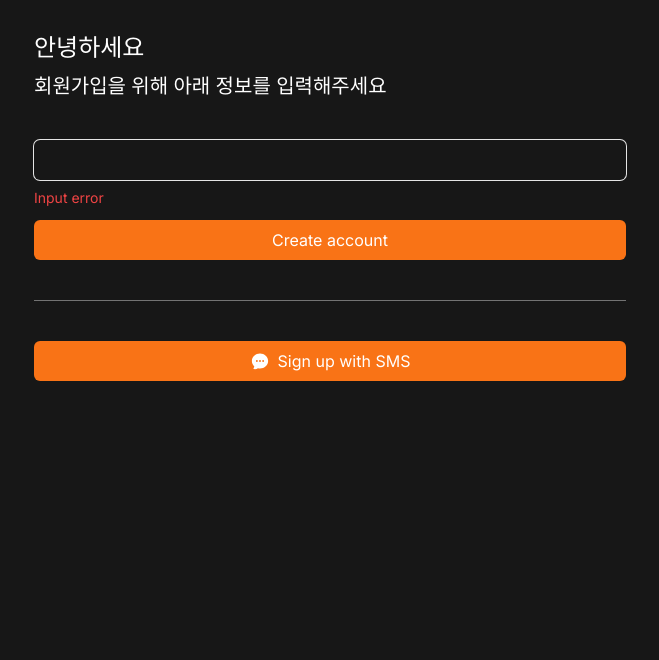
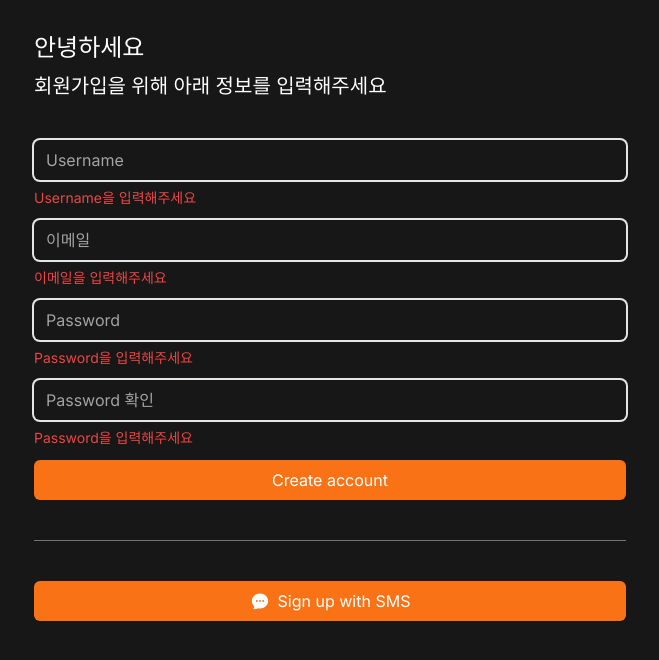
Before and after one commit to freejak5520/carrot-market-clone, a Next.js app: page /create-account in a window 1280 px wide. Shown: the top 660 px of the page, without its empty margins (310-969 px from the left). Built offline with nearby package versions, Linux system fonts and the light colour scheme.

Commit message:
input component

```diff
--- a/app/create-account/page.tsx
+++ b/app/create-account/page.tsx
@@ -1,4 +1,5 @@
-import { DevicePhoneMobileIcon } from "@heroicons/react/24/outline";
+import FormButton from "@/components/form-btn";
+import FormInput from "@/components/form-input";
 import { ChatBubbleOvalLeftEllipsisIcon } from "@heroicons/react/24/solid";
 import Link from "next/link";
 
@@ -10,11 +11,31 @@ const CreateAccountPage = () => {
         <h2 className="text-xl">회원가입을 위해 아래 정보를 입력해주세요</h2>
       </div>
       <form className="flex flex-col gap-3">
-        <div className="flex flex-col gap-2">
-          <input className="focus::outline-none h-10 w-full rounded-md border-none bg-transparent ring-1 ring-neutral-200 placeholder:text-neutral-400 focus:ring-2 focus:ring-orange-500" />
-          <span className="text-sm text-red-500">Input error</span>
-        </div>
-        <button className="btn-primary h-10">Create account</button>
+        <FormInput
+          type="text"
+          placeholder="Username"
+          required
+          errors={["Username을 입력해주세요"]}
+        />
+        <FormInput
+          type="email"
+          placeholder="이메일"
+          required
+          errors={["이메일을 입력해주세요"]}
+        />
+        <FormInput
+          type="password"
+          placeholder="Password"
+          required
+          errors={["Password을 입력해주세요"]}
+        />
+        <FormInput
+          type="password"
+          placeholder="Password 확인"
+          required
+          errors={["Password을 입력해주세요"]}
+        />
+        <FormButton loading={false}>Create account</FormButton>
       </form>
       <div className="h-px w-full bg-neutral-500" />
       <div className="flex flex-col gap-2">
--- /dev/null
+++ b/components/form-btn.tsx
@@ -0,0 +1,25 @@
+import { ArrowPathIcon } from "@heroicons/react/24/solid";
+
+interface FormButtonProps {
+  loading: boolean;
+  children: React.ReactNode;
+}
+
+const FormButton = ({ loading = false, children }: FormButtonProps) => {
+  return (
+    <button
+      className="btn-primary h-10 disabled:cursor-not-allowed disabled:bg-neutral-400 disabled:text-neutral-300"
+      disabled={loading}
+    >
+      {loading ? (
+        <span className="flex items-center justify-center">
+          <ArrowPathIcon className="size-6 animate-spin" />
+        </span>
+      ) : (
+        children
+      )}
+    </button>
+  );
+};
+
+export default FormButton;
--- /dev/null
+++ b/components/form-input.tsx
@@ -0,0 +1,31 @@
+import { HTMLInputTypeAttribute } from "react";
+
+// interface, type 어느정도는 취향 차이
+// type의 기능이 필요하기 전 까지 interface를 사용
+// type의 기능이란?
+interface FormInputProps {
+  type: HTMLInputTypeAttribute | undefined;
+  placeholder: string;
+  required: boolean;
+  errors: string[];
+}
+
+const FormInput = ({ type, placeholder, required, errors }: FormInputProps) => {
+  return (
+    <div className="flex flex-col gap-2">
+      <input
+        className="h-10 w-full rounded-md border-none bg-transparent ring-2 ring-neutral-200 transition placeholder:text-neutral-400 focus:outline-none focus:ring-4 focus:ring-orange-500"
+        type={type}
+        placeholder={placeholder}
+        required={required}
+      />
+      {errors.map((error, index) => (
+        <span key={index} className="text-sm text-red-500">
+          {error}
+        </span>
+      ))}
+    </div>
+  );
+};
+
+export default FormInput;
```
